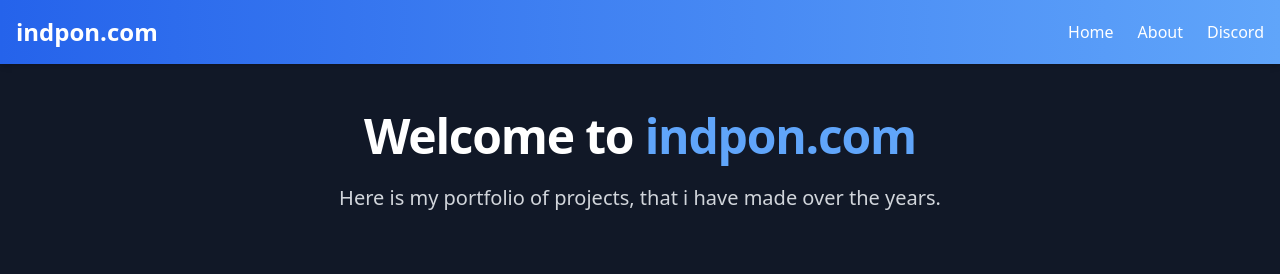
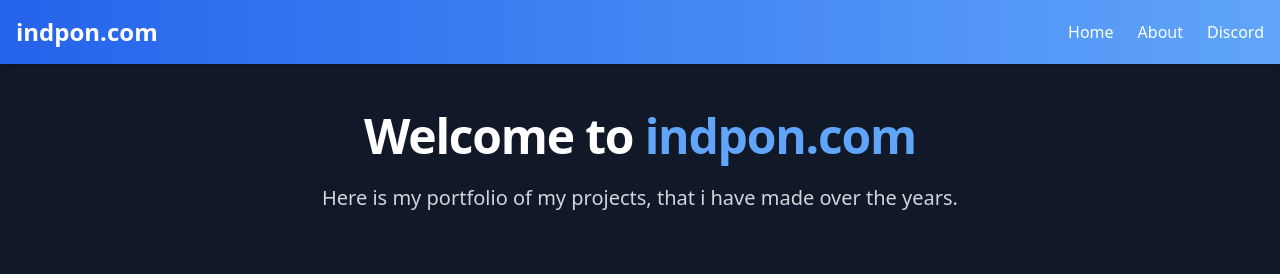
Before and after one commit to indpon/indpon.com, a Next.js app: page / in a window 1280 px wide. Shown: the top 274 px of the page. Built offline with nearby package versions, Linux system fonts and the light colour scheme.

Commit message:
please work please work please work

```diff
--- a/src/app/page.tsx
+++ b/src/app/page.tsx
@@ -52,7 +52,7 @@ export default function Home() {
             Welcome to <span className="text-blue-400">indpon.com</span>
           </h1>
           <p className="text-xl text-gray-300 max-w-2xl mx-auto">
-            Here is my portfolio of projects, that i have made over the years.
+            Here is my portfolio of my projects, that i have made over the years.
           </p>
         </section>
 
```
